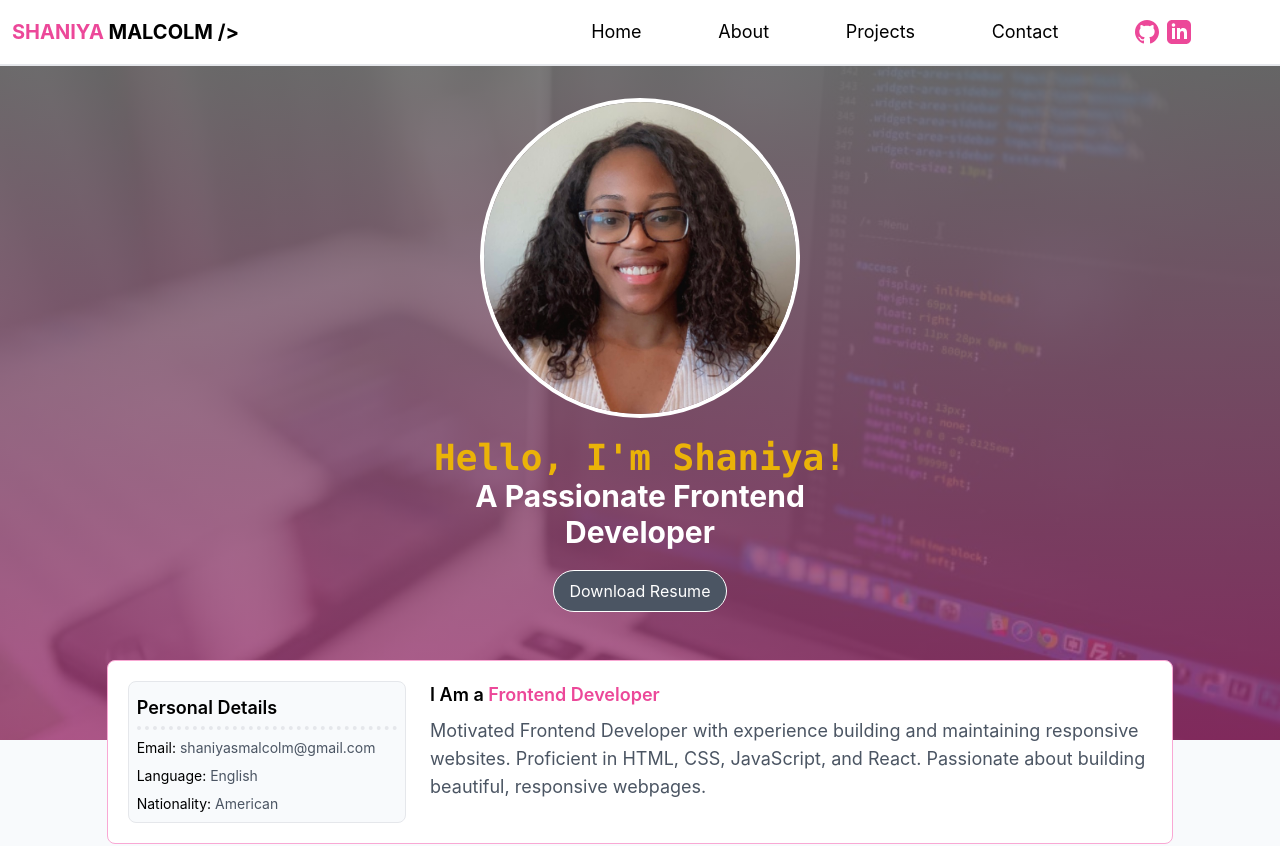
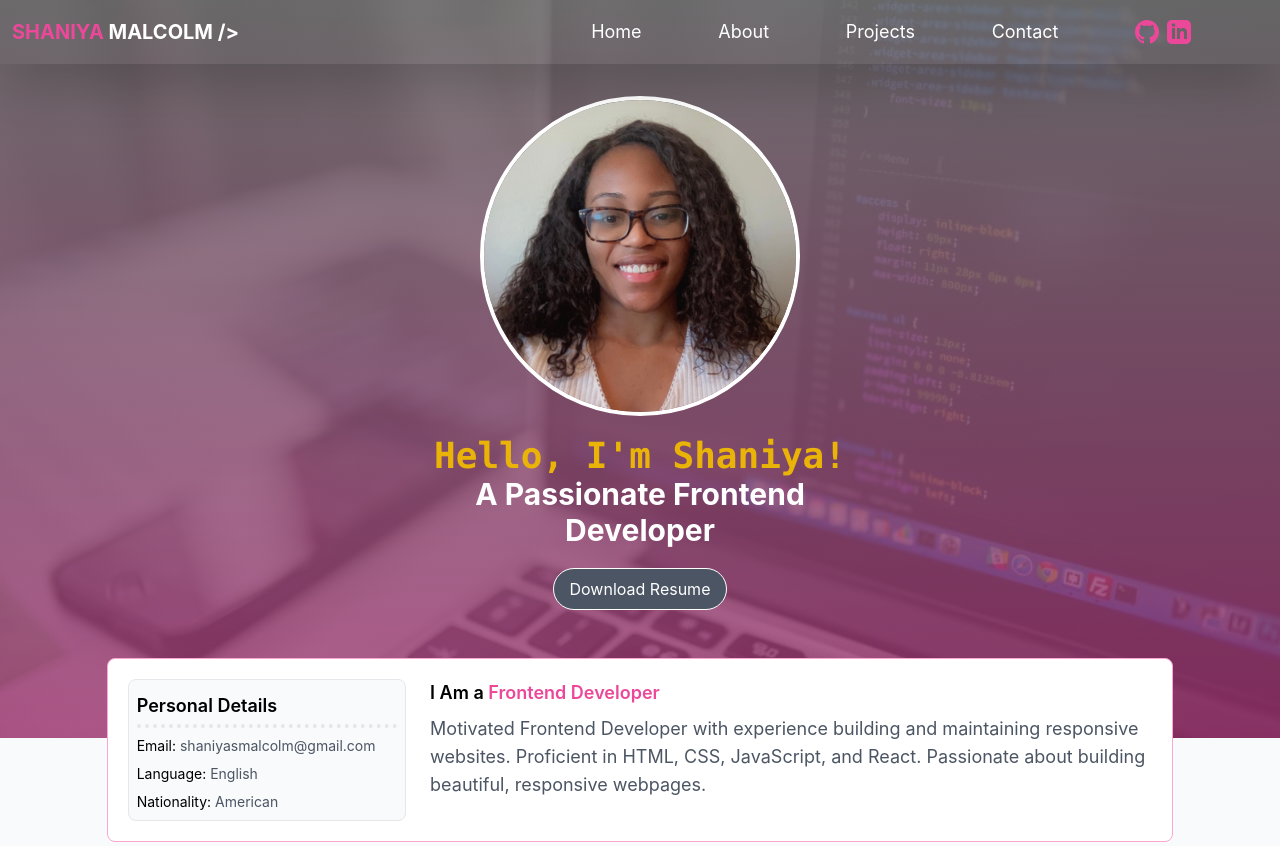
Before and after one commit to MsNiyaJ/portfolio, a React (Create React App) app: page / in a window 1280 px wide. Shown: the top 846 px of the page. Built offline with nearby package versions, Linux system fonts and the light colour scheme.

Commit message:
navbar changes color on scroll. navbar is moved to hero section

```diff
--- a/src/App.js
+++ b/src/App.js
@@ -1,4 +1,3 @@
-import Navbar from './navbar/Navbar';
 import HeroSection from './HeroSection';
 import About from './About';
 import Projects from './Projects';
@@ -8,9 +7,9 @@ import Projects from './Projects';
 const App = () => {
   return (
     <div id="home" className="bg-slate-50 ">
-      <Navbar />
       <HeroSection />
       <About />
+      <Projects />
     </div>
   );
 };
--- a/src/HeroSection.js
+++ b/src/HeroSection.js
@@ -1,11 +1,14 @@
 import React from 'react';
 import ProfilePicture from './ProfilePicture';
+import Navbar from './navbar/Navbar';
 import './App.css';
 import resume from './docs/resume.pdf';
 
 const HeroSection = () => {
   return (
-    <div className="flex justify-center h-full pt-8 pb-32 bg-laptop bg-no-repeat bg-cover hero-img">
+    <div className="bg-laptop bg-no-repeat bg-cover hero-img">
+      <Navbar />
+      <div className="flex justify-center h-full pt-8 pb-32">
         <div className="flex flex-col items-center text-center max-w-lg px-5 text-white">
           <ProfilePicture />
           <div className="my-5">
@@ -27,6 +30,7 @@ const HeroSection = () => {
           </a>
         </div>
       </div>
+    </div>
   );
 };
 
--- a/src/Projects.js
+++ b/src/Projects.js
@@ -3,7 +3,7 @@ import React from 'react';
 const Projects = () => {
   return (
     <div>
-      <h1 className="text-2xl text-center border-y-8 mb-20 font-bold border-orange-200">
+      <h1 className="text-2xl text-center border-y-8 mb-20 font-bold border-teal-600">
         CHECK OUT MY SICK PROJECTS
       </h1>
     </div>
--- a/src/navbar/Menu.js
+++ b/src/navbar/Menu.js
@@ -3,7 +3,7 @@ import Navitems from './Navitems';
 import GithubIcon from '../icons/GithubIcon';
 import LinkedinIcon from '../icons/LinkedinIcon';
 
-const Menu = () => {
+const Menu = ({ textColor }) => {
   return (
     <div className="hidden sm:flex justify-evenly items-center text-lg w-3/5">
       {Navitems.map((item) => {
@@ -11,7 +11,7 @@ const Menu = () => {
           <a
             key={item.content}
             href={item.href}
-            className="text-center hover:text-rose-400 hover:translate-x-1 duration-300"
+            className={`text-center hover:text-pink-500 hover:translate-x-1 duration-300 ${textColor}`}
           >
             <p>{item.content}</p>
           </a>
--- a/src/navbar/Navbar.js
+++ b/src/navbar/Navbar.js
@@ -1,19 +1,36 @@
-import React from 'react';
+import React, { useState } from 'react';
 import DropdownMenu from './DropdownMenu';
 import Menu from './Menu';
 
 const Navbar = () => {
+  let [scroll, setScroll] = useState(false);
+  window.onscroll = () => {
+    if (window.scrollY > 15) setScroll(true);
+    else setScroll(false);
+  };
+
   return (
-    <div className="bg-white text-black sticky top-0 border-b-2 z-50">
+    <div
+      className={`${
+        scroll
+          ? 'bg-white text-black'
+          : 'bg-white sm:bg-transparent text-white shadow-2xl'
+      }
+        text-black sticky top-0 z-50 ease-in transition-all duration-300`}
+    >
       <nav>
         <div className="flex justify-between items-center p-3">
-          <div className="text-xl font-bold">
+          <div
+            className={`text-xl font-bold ${
+              scroll ? 'text-black' : 'text-black sm:text-white'
+            }`}
+          >
             <span className="text-pink-500">SHANIYA</span> MALCOLM /&gt;
           </div>
           {/* Mobile Navbar */}
           <DropdownMenu />
           {/* Desktop Navbar */}
-          <Menu />
+          <Menu textColor={scroll ? 'text-black' : 'text-white'} />
         </div>
       </nav>
     </div>
```
Lines whose indentation alone changed are shown as unchanged.
